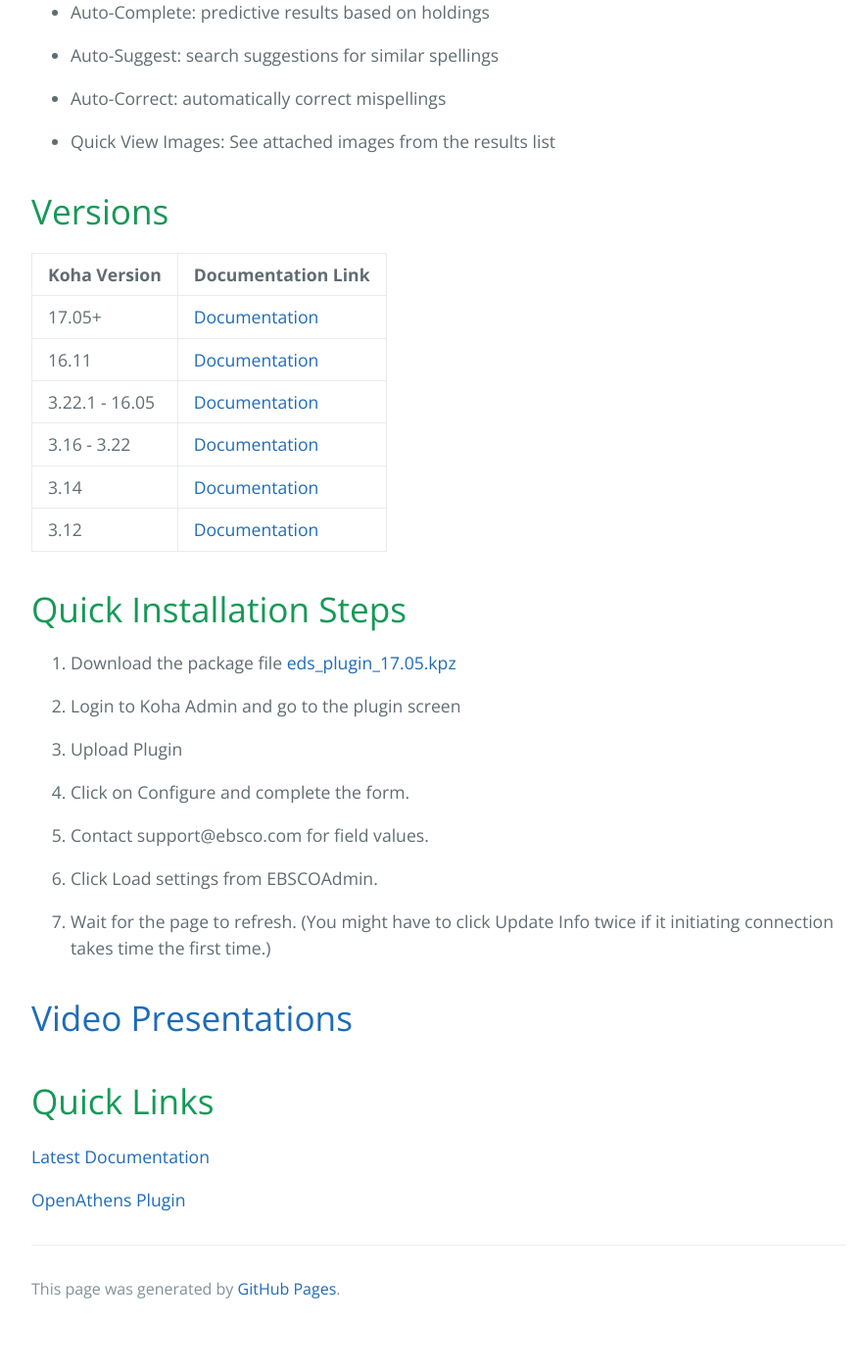
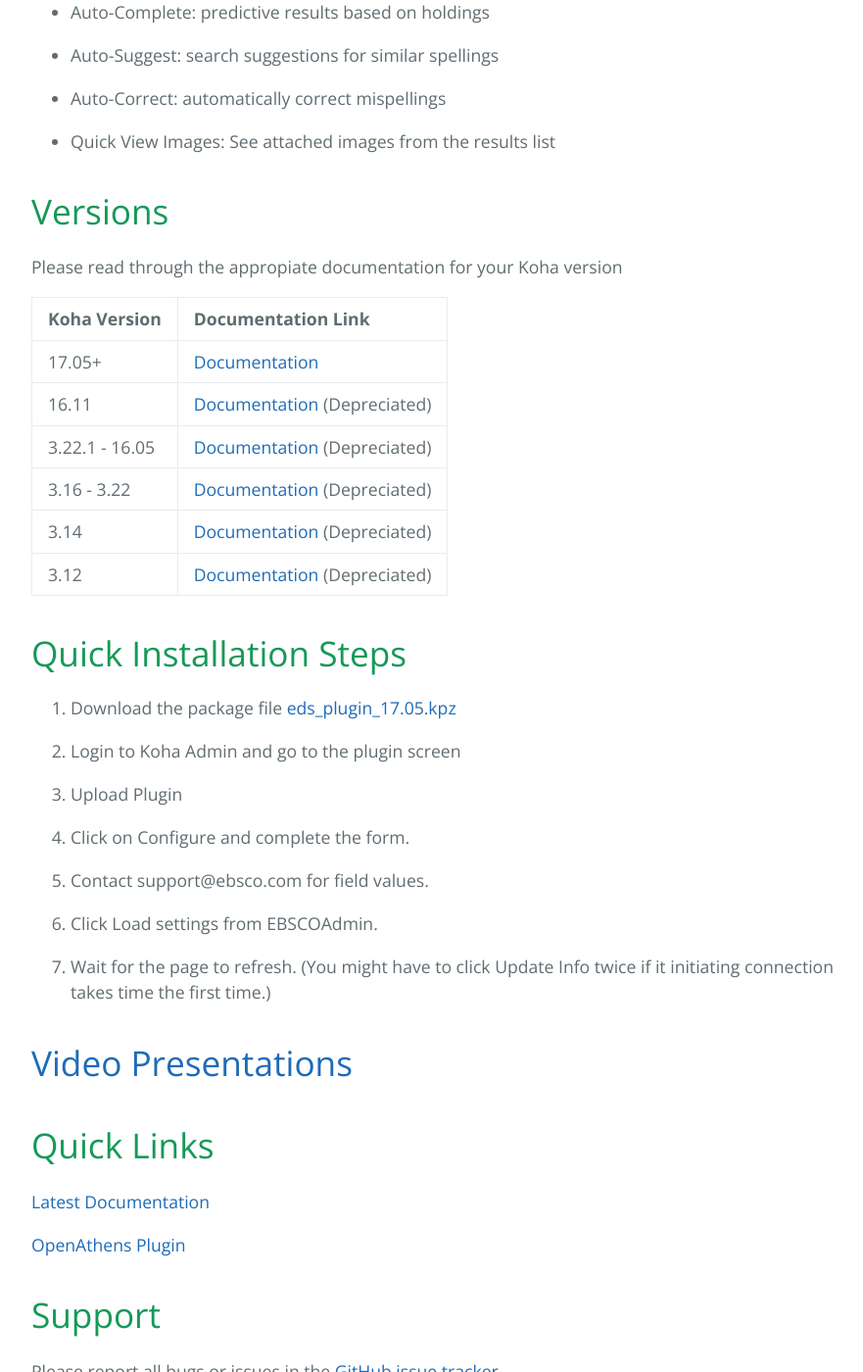
Before and after one commit to ebsco/edsapi-koha-plugin, a Jekyll site: the page built from docs/index.md, in a window 1280 px wide and 1400 px high, scrolled down 643 px. Shown: the whole window at 98% size, without its empty margins (192-1073 px from the left). Built offline with Jekyll 4.4.1, drawn with Linux system fonts in a browser that asks for light colours; our own code applies the rules of GitHub Pages for plain Markdown files; before the commit the page ends 2002 px from its top, so only the background shows below that; some of the changed text lies outside the part shown.

```diff
--- a/docs/index.md
+++ b/docs/index.md
@@ -21,14 +21,16 @@ layout: default
 
 # Versions
 
+Please read through the appropiate documentation for your Koha version
+
 | Koha Version     | Documentation Link |
 |:-----------------|:-------------------|
-| 17.05+           | [Documentation](./docs/17.05)      |
-| 16.11            | [Documentation](./docs/16.11)      |
-| 3.22.1 - 16.05   | [Documentation](./docs/3.22.1)     |
-| 3.16 - 3.22      | [Documentation](./docs/3.16)       |
-| 3.14             | [Documentation](./docs/3.14)       |
-| 3.12             | [Documentation](./docs/3.12)       |
+| 17.05+           | [Documentation](./docs/17.05)                   |
+| 16.11            | [Documentation](./docs/16.11)  (Depreciated)    |
+| 3.22.1 - 16.05   | [Documentation](./docs/3.22.1) (Depreciated)    |
+| 3.16 - 3.22      | [Documentation](./docs/3.16)   (Depreciated)    |
+| 3.14             | [Documentation](./docs/3.14)   (Depreciated)    |
+| 3.12             | [Documentation](./docs/3.12)   (Depreciated)    |
 
 
 
@@ -56,3 +58,7 @@ layout: default
 [Latest Documentation](./docs/17.11)
 
 [OpenAthens Plugin](https://github.com/ebsco/openathens-koha-plugin)
+
+# Support
+
+Please report all bugs or issues in the [GitHub issue tracker](https://github.com/ebsco/edsapi-koha-plugin/issues)
```
Also changed, not shown: docs/docs/3.22.1.md (+1 -1 lines).
